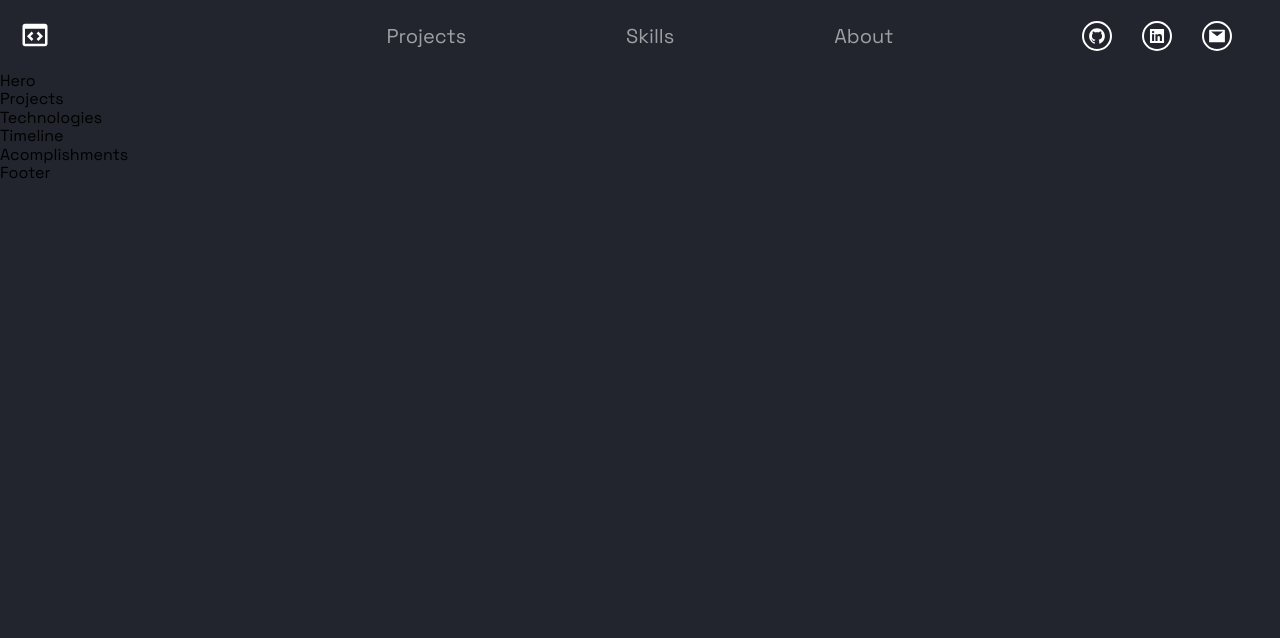
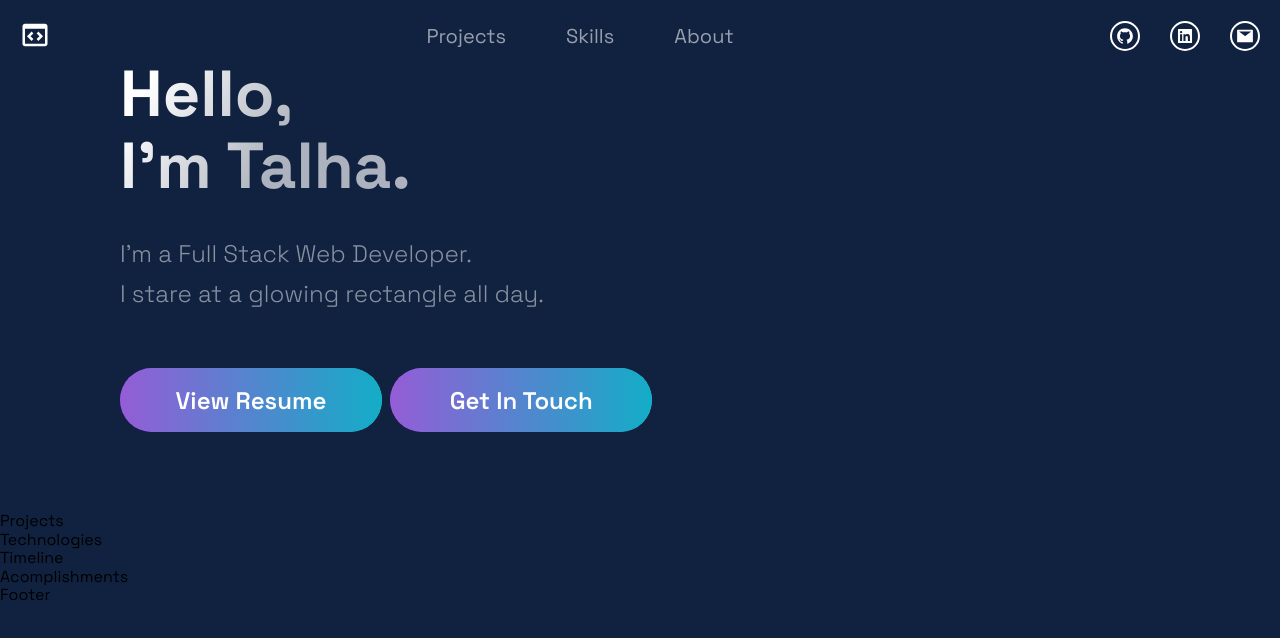
Before and after one commit to tlhysf/portfolio-nextjs, a Next.js app: page / in a window 1280 px wide. Shown: the top 638 px of the page. Built offline with nearby package versions, Linux system fonts and the light colour scheme.

Commit message:
onscroll effect in navbar

```diff
--- a/src/components/Header/Header.js
+++ b/src/components/Header/Header.js
@@ -7,11 +7,18 @@ import { BiCodeBlock } from "react-icons/bi";
 import SocialLinks from "./SocialLinks";
 import NavLinks from "./NavLinks";
 
-import { Container, LogoWrapper, Logo, SidebarOpenButton } from "./Styles";
+import {
+  Container,
+  Paper,
+  LogoWrapper,
+  Logo,
+  SidebarOpenButton,
+} from "./Styles";
 
 const Header = (props) => {
   return (
     <Container {...props}>
+      <Paper {...props}>
         <LogoWrapper>
           <Link href="/">
             <Logo>
@@ -24,6 +31,7 @@ const Header = (props) => {
         <SidebarOpenButton onClick={props.toggleSidebar}>
           <IoIosMenu />
         </SidebarOpenButton>
+      </Paper>
     </Container>
   );
 };
--- a/src/components/Header/Styles.js
+++ b/src/components/Header/Styles.js
@@ -4,14 +4,20 @@ const button = (props) => props.theme.colors.button;
 const navLink = (props) => props.theme.colors.navLink;
 const logo = (props) => props.theme.colors.logo;
 const bg = (props) => props.theme.colors.bg;
+const zIndex = (props) => props.theme.zIndexes;
 
 export const Container = styled.div`
+  position: fixed;
+  top: 0;
+  left: 0;
+  z-index: ${(props) => zIndex(props).navbar};
+  width: 100%;
   display: flex;
   align-content: center;
-  justify-items: space-between;
-  padding: 2rem;
+  justify-items: center;
+  transition: 0.3s ease;
+
   transform: translateY(-100%);
-  transition: 0.3s ease;
   transition-delay: 0s;
   @media ${(props) => props.openSidebar} {
     transform: translateY(0%);
@@ -19,11 +25,31 @@ export const Container = styled.div`
   }
 `;
 
+const boxShadow =
+  "rgba(0, 0, 0, 0.19) 0px 10px 20px, rgba(0, 0, 0, 0.23) 0px 6px 6px";
+
+export const Paper = styled.div`
+  width: 100%;
+  display: flex;
+  align-content: center;
+  justify-items: space-between;
+  padding: 2rem;
+  transition: 0.6s ease;
+  @media ${(props) => props.scroll.y <= 0} {
+    background-color: ${(props) => bg(props).secondary};
+    box-shadow: ${boxShadow};
+    -moz-box-shadow: ${boxShadow};
+    -webkit-box-shadow: ${boxShadow};
+  }
+`;
+
 export const LogoWrapper = styled.div`
-  flex: 1;
   display: flex;
   align-content: center;
   justify-items: center;
+  @media ${(props) => props.theme.breakpoints.sm} {
+    flex: 1;
+  }
 `;
 
 export const Logo = styled.a`
@@ -43,29 +69,27 @@ export const Logo = styled.a`
 `;
 
 export const NavLinksWrapper = styled.div`
-  flex: 4;
+  flex: 1;
   display: flex;
-  justify-content: space-evenly;
+  justify-content: center;
   flex-direction: row;
+  column-gap: 6rem;
   @media ${(props) => props.theme.breakpoints.sm} {
     display: ${(props) => (props.desktop ? "none" : "flex")};
     flex-direction: column;
     row-gap: 2rem;
     justify-content: center;
-    flex: 2;
   }
   @media ${(props) => props.desktop} {
     flex-direction: column;
     row-gap: 2rem;
     justify-content: center;
-    flex: 2;
   }
 `;
 
 export const SocialLinksWrapper = styled.div`
-  flex: 1;
   display: flex;
-  justify-content: center;
+  justify-content: space-between;
   align-items: center;
   flex-direction: row;
   column-gap: 3rem;
@@ -162,6 +186,7 @@ export const SidebarOpenButton = styled.div`
 
 export const SidebarContainer = styled.div`
   position: fixed;
+  z-index: ${(props) => zIndex(props).drawer};
   height: 100vh;
   width: 100vw;
   left: 0;
@@ -190,7 +215,6 @@ export const SidebarCloseButton = styled.div`
   background-color: ${(props) => button(props).secondary.main.bg};
   font-size: 3rem;
   height: 6rem;
-  flex: 1;
   &:hover {
     color: ${(props) => button(props).secondary.hover.color};
     background-color: ${(props) => button(props).secondary.hover.bg};
--- a/src/components/Hero/Hero.js
+++ b/src/components/Hero/Hero.js
@@ -1,12 +1,34 @@
-import React from 'react';
+import React from "react";
 
-import { Section, SectionText, SectionTitle } from '../../styles/GlobalComponents';
-import Button from '../../styles/GlobalComponents/Button';
-import { LeftSection } from './HeroStyles';
+import {
+  Section,
+  SectionText,
+  SectionTitle,
+} from "../../styles/GlobalComponents";
+import Button from "../../styles/GlobalComponents/Button";
+import { LeftSection } from "./HeroStyles";
 
 const Hero = (props) => (
   <div>
-    Hero
+    <Section row nopadding>
+      <LeftSection>
+        <SectionTitle main center>
+          Hello,
+          <br />
+          I'm Talha.
+        </SectionTitle>
+        <SectionText>
+          I'm a Full Stack Web Developer.
+          <br />I stare at a glowing rectangle all day.
+        </SectionText>
+        <br />
+        <Section row nopadding>
+          <Button>View Resume</Button>
+          &nbsp;&nbsp;
+          <Button>Get In Touch</Button>
+        </Section>
+      </LeftSection>
+    </Section>
   </div>
 );
 
--- a/src/layout/Layout.js
+++ b/src/layout/Layout.js
@@ -6,7 +6,7 @@ import Sidebar from "../components/Header/Sidebar";
 
 import { Container } from "./LayoutStyles";
 
-export const Layout = ({ children }) => {
+export const Layout = ({ children, scroll }) => {
   const [openSidebar, setOpenSidebar] = useState(false);
 
   const toggleSidebar = () => {
@@ -18,7 +18,7 @@ export const Layout = ({ children }) => {
   return (
     <Container>
       <Sidebar {...{ toggleSidebar, openSidebar }} />
-      <Header {...{ toggleSidebar, openSidebar }} />
+      <Header {...{ toggleSidebar, openSidebar, scroll }} />
       <main>{children}</main>
       <Footer />
     </Container>
--- a/src/pages/index.js
+++ b/src/pages/index.js
@@ -1,3 +1,5 @@
+import React, { useState, useEffect } from "react";
+
 import Acomplishments from "../components/Acomplishments/Acomplishments";
 import BgAnimation from "../components/BackgrooundAnimation/BackgroundAnimation";
 import Hero from "../components/Hero/Hero";
@@ -8,8 +10,18 @@ import { Layout } from "../layout/Layout";
 import { Section } from "../styles/GlobalComponents";
 
 const Home = () => {
+  // state to keep track of how many px scrolled
+  const [scroll, setScroll] = useState({ x: 0, y: 0 });
+
+  // set up listener on window to update scroll state on scroll
+  useEffect(() => {
+    const handleScroll = () =>
+      setScroll({ x: window.scrollX, y: window.scrollY });
+    window.addEventListener("scroll", handleScroll);
+  }, []);
+
   return (
-    <Layout>
+    <Layout scroll={scroll}>
       {/* <Section grid> */}
       <Hero />
       {/* <BgAnimation /> */}
--- a/src/styles/GlobalComponents/index.js
+++ b/src/styles/GlobalComponents/index.js
@@ -1,9 +1,9 @@
-import styled from 'styled-components'
+import styled from "styled-components";
 
 export const Section = styled.section`
-  display: ${(props) => props.grid ? "grid" : "flex" };
-  flex-direction: ${(props) => props.row ? "row" : "column" };
-  padding: ${(props) => props.nopadding ? "0" : "32px 48px 0" } ;
+  display: ${(props) => (props.grid ? "grid" : "flex")};
+  flex-direction: ${(props) => (props.row ? "row" : "column")};
+  padding: ${(props) => (props.nopadding ? "0" : "32px 48px 0")};
   margin: 0 auto;
   max-width: 1040px;
   box-sizing: content-box;
@@ -17,42 +17,46 @@ export const Section = styled.section`
   }
 
   @media ${(props) => props.theme.breakpoints.sm} {
-    padding: ${(props) => props.nopadding ? "0" : "16px 16px 0" } ;
+    padding: ${(props) => (props.nopadding ? "0" : "16px 16px 0")};
 
     width: calc(100vw - 32px);
     flex-direction: column;
   }
-`
+`;
 
 export const SectionTitle = styled.h2`
   font-weight: 800;
-  font-size: ${(props) => props.main ? '65px' : '56px'};
-  line-height: ${(props) => props.main ? '72px' : '56px'};
+  font-size: ${(props) => (props.main ? "65px" : "56px")};
+  line-height: ${(props) => (props.main ? "72px" : "56px")};
   width: max-content;
   max-width: 100%;
-  background: linear-gradient(121.57deg, #FFFFFF 18.77%, rgba(255, 255, 255, 0.66) 60.15%);
+  background: linear-gradient(
+    121.57deg,
+    #ffffff 18.77%,
+    rgba(255, 255, 255, 0.66) 60.15%
+  );
   -webkit-background-clip: text;
   -webkit-text-fill-color: transparent;
   margin-bottom: 16px;
-  padding: ${(props) => props.main ? '58px 0 16px' : '0'};
+  padding: ${(props) => (props.main ? "58px 0 16px" : "0")};
 
-  @media ${props => props.theme.breakpoints.md}{
-    font-size: ${(props) => props.main ? '56px' : '48px'};
-    line-height: ${(props) => props.main ? '56px' : '48px'};
+  @media ${(props) => props.theme.breakpoints.md} {
+    font-size: ${(props) => (props.main ? "56px" : "48px")};
+    line-height: ${(props) => (props.main ? "56px" : "48px")};
     margin-bottom: 12px;
-    padding: ${(props) => props.main ? '40px 0 12px' : '0'};
+    padding: ${(props) => (props.main ? "40px 0 12px" : "0")};
   }
 
-  @media ${props => props.theme.breakpoints.sm}{
+  @media ${(props) => props.theme.breakpoints.sm} {
     font-size: 32px;
     line-height: 40px;
-    font-size: ${(props) => props.main ? '28px' : '32px'};
-    line-height: ${(props) => props.main ? '32px' : '40px'};
+    font-size: ${(props) => (props.main ? "28px" : "32px")};
+    line-height: ${(props) => (props.main ? "32px" : "40px")};
     margin-bottom: 8px;
-    padding: ${(props) => props.main ? '16px 0 8px' : '0'};
+    padding: ${(props) => (props.main ? "16px 0 8px" : "0")};
     max-width: 100%;
   }
-`
+`;
 
 export const SectionText = styled.p`
   max-width: 800px;
@@ -74,19 +78,19 @@ export const SectionText = styled.p`
     line-height: 24px;
     padding-bottom: 16px;
   }
-`
+`;
 
 export const SectionDivider = styled.div`
-
   width: 64px;
   height: 6px;
   border-radius: 10px;
   background-color: #fff;
-  background: ${(props) => props.colorAlt ?
-    'linear-gradient(270deg, #F46737 0%, #945DD6 100%)' :
-    'linear-gradient(270deg, #13ADC7 0%, #945DD6 100%)'};
+  background: ${(props) =>
+    props.colorAlt
+      ? "linear-gradient(270deg, #F46737 0%, #945DD6 100%)"
+      : "linear-gradient(270deg, #13ADC7 0%, #945DD6 100%)"};
 
-    margin: ${(props) => props.divider ? "4rem 0" : "" };
+  margin: ${(props) => (props.divider ? "4rem 0" : "")};
 
   @media ${(props) => props.theme.breakpoints.md} {
     width: 48px;
@@ -97,7 +101,7 @@ export const SectionDivider = styled.div`
     width: 32px;
     height: 2px;
   }
-`
+`;
 export const SectionSubText = styled.p`
   max-width: 800px;
   font-weight: 300;
@@ -105,7 +109,7 @@ export const SectionSubText = styled.p`
   line-height: 32px;
   color: rgba(255, 255, 255, 0.75);
 
-@media ${(props) => props.theme.breakpoints.md} {
+  @media ${(props) => props.theme.breakpoints.md} {
     max-width: 672px;
     font-size: 16px;
     line-height: 25px;
@@ -115,9 +119,9 @@ export const SectionSubText = styled.p`
     font-size: 14px;
     line-height: 22px;
   }
-`
+`;
 export const SecondaryBtn = styled.button`
-  color: #FFF;
+  color: #fff;
   background: none;
   border: 1px solid rgba(255, 255, 255, 0.33);
   box-sizing: border-box;
@@ -144,10 +148,11 @@ export const SecondaryBtn = styled.button`
   &:active {
     background: #e0e4eb;
     border: 1px solid #304169;
-    box-shadow: inset 0px 2px 1px rgba(46, 49, 55, 0.15), inset 0px 0px 4px rgba(20, 20, 55, 0.3);
+    box-shadow: inset 0px 2px 1px rgba(46, 49, 55, 0.15),
+      inset 0px 0px 4px rgba(20, 20, 55, 0.3);
   }
 
-  @media ${(props) => props.theme.breakpoints.md}{
+  @media ${(props) => props.theme.breakpoints.md} {
     margin-top: 24px;
     margin-bottom: 64px;
     padding: 16px 24px;
@@ -164,40 +169,43 @@ export const SecondaryBtn = styled.button`
     font-size: 14px;
     line-height: 16px;
   }
-`
+`;
 
 export const ButtonBack = styled.div`
-  width: ${({ alt }) => alt ? '150px' : '262px'};
-  height: ${({ alt }) => alt ? '52px' : '64px'};
+  width: ${({ alt }) => (alt ? "150px" : "262px")};
+  height: ${({ alt }) => (alt ? "52px" : "64px")};
   border-radius: 50px;
-  font-size: ${({ alt }) => alt ? '20px' : '24px'};
+  font-size: ${({ alt }) => (alt ? "20px" : "24px")};
   font-weight: 600;
   display: flex;
   align-items: center;
   justify-content: center;
-  margin: ${({ alt, form }) => (alt || form) ? '0' : '0 0 80px'};
+  margin: ${({ alt, form }) => (alt || form ? "0" : "0 0 80px")};
   color: #fff;
-  background: ${({ alt }) => alt ? 'linear-gradient(270deg, #ff622e 0%, #B133FF 100%)' : 'linear-gradient(270deg, #00DBD8 0%, #B133FF 100%)'};
+  background: ${({ alt }) =>
+    alt
+      ? "linear-gradient(270deg, #ff622e 0%, #B133FF 100%)"
+      : "linear-gradient(270deg, #00DBD8 0%, #B133FF 100%)"};
   cursor: pointer;
   transition: 0.5s ease;
   position: relative;
   overflow: hidden;
-  opacity: ${({ disabled }) => disabled ? '.5' : '1'};
+  opacity: ${({ disabled }) => (disabled ? ".5" : "1")};
 
   @media ${(props) => props.theme.breakpoints.md} {
-    width: ${({ alt }) => alt ? '150px' : '184px'};
-    height: ${({ alt }) => alt ? '52px' : '48px'};
-    font-size: ${({ alt }) => alt ? '20px' : '16px'};
-    margin-bottom: ${({ alt }) => alt ? '0' : '64px'};
+    width: ${({ alt }) => (alt ? "150px" : "184px")};
+    height: ${({ alt }) => (alt ? "52px" : "48px")};
+    font-size: ${({ alt }) => (alt ? "20px" : "16px")};
+    margin-bottom: ${({ alt }) => (alt ? "0" : "64px")};
   }
 
   @media ${(props) => props.theme.breakpoints.sm} {
     width: 100%;
     height: 32px;
     font-size: 14px;
-    margin-bottom: ${({ alt }) => alt ? '0' : '32px'};
+    margin-bottom: ${({ alt }) => (alt ? "0" : "32px")};
   }
-`
+`;
 
 export const ButtonFront = styled.button`
   border: none;
@@ -209,15 +217,21 @@ export const ButtonFront = styled.button`
   left: 0;
   width: 100%;
   height: 100%;
-  background: ${({ alt }) => alt ? 'linear-gradient(270deg, #F46737 0%, #945DD6 100%)' : 'linear-gradient(270deg, #13ADC7 0%, #945DD6 100%)'};
-  opacity: ${({ disabled }) => disabled ? '.5' : '1'};
-  transition: .4s ease;
-  font-size: ${({ alt }) => alt ? '20px' : '24px'};
+  background: ${({ alt }) =>
+    alt
+      ? "linear-gradient(270deg, #F46737 0%, #945DD6 100%)"
+      : "linear-gradient(270deg, #13ADC7 0%, #945DD6 100%)"};
+  opacity: ${({ disabled }) => (disabled ? ".5" : "1")};
+  transition: 0.4s ease;
+  font-size: ${({ alt }) => (alt ? "20px" : "24px")};
   font-weight: 600;
   align-items: center;
   justify-content: center;
   cursor: pointer;
-  box-shadow: ${({ disabled }) => disabled ? 'inset 0px 2px 1px rgba(46, 49, 55, 0.15), inset 0px 0px 4px rgba(20, 20, 55, 0.3)' : 'none'};
+  box-shadow: ${({ disabled }) =>
+    disabled
+      ? "inset 0px 2px 1px rgba(46, 49, 55, 0.15), inset 0px 0px 4px rgba(20, 20, 55, 0.3)"
+      : "none"};
 
   &:hover {
     opacity: 0;
@@ -227,26 +241,28 @@ export const ButtonFront = styled.button`
   }
   &:active {
     opacity: 1;
-    box-shadow: inset 0px 2px 1px rgba(46, 49, 55, 0.15), inset 0px 0px 4px rgba(20, 20, 55, 0.3);
+    box-shadow: inset 0px 2px 1px rgba(46, 49, 55, 0.15),
+      inset 0px 0px 4px rgba(20, 20, 55, 0.3);
   }
 
-  &:disabled{
-    background: linear-gradient(270deg, #00DBD8 0%, #B133FF 100%);
+  &:disabled {
+    background: linear-gradient(270deg, #00dbd8 0%, #b133ff 100%);
     opacity: 0.5;
-    box-shadow: inset 0px 2px 1px rgba(46, 49, 55, 0.15), inset 0px 0px 4px rgba(20, 20, 55, 0.3);
+    box-shadow: inset 0px 2px 1px rgba(46, 49, 55, 0.15),
+      inset 0px 0px 4px rgba(20, 20, 55, 0.3);
   }
 
   @media ${(props) => props.theme.breakpoints.md} {
-    font-size: ${({ alt }) => alt ? '20px' : '16px'};
+    font-size: ${({ alt }) => (alt ? "20px" : "16px")};
   }
 
   @media ${(props) => props.theme.breakpoints.sm} {
     font-size: 14px;
   }
-`
+`;
 
 export const LinkContainer = styled.div`
-  margin-left: ${({ large }) => large ? '24px' : '16px'};
+  margin-left: ${({ large }) => (large ? "24px" : "16px")};
   transition: 0.3s ease;
   justify-content: center;
   border-radius: 50px;
@@ -259,23 +275,22 @@ export const LinkContainer = styled.div`
   }
 
   @media ${(props) => props.theme.breakpoints.md} {
-    margin-left: ${({ large }) => large ? '16px' : '8px'};
-
+    margin-left: ${({ large }) => (large ? "16px" : "8px")};
   }
   @media ${(props) => props.theme.breakpoints.sm} {
-    margin-left: ${({ large }) => large ? '0' : '8px'};
+    margin-left: ${({ large }) => (large ? "0" : "8px")};
   }
-`
+`;
 
 export const LinkIconImg = styled.div`
   display: flex;
-  height: ${({ large }) => large ? '32px' : '24px'};
+  height: ${({ large }) => (large ? "32px" : "24px")};
 
   @media ${(props) => props.theme.breakpoints.md} {
-    height: ${({ nav }) => nav ? '16px' : '24px'};
+    height: ${({ nav }) => (nav ? "16px" : "24px")};
   }
 
   @media ${(props) => props.theme.breakpoints.sm} {
-    height: ${({ large }) => large ? '32px' : '16px'};
+    height: ${({ large }) => (large ? "32px" : "16px")};
   }
-`
+`;
--- a/src/themes/default.js
+++ b/src/themes/default.js
@@ -7,14 +7,14 @@ export default {
   // Colors for layout
   colors: {
     primary1: "andy haynes(204,23.8%,95.9%)",
-    background1: "#22252e",
+    background1: "#112240",
     accent1: "hsl(34.9,98.6%,72.9%)",
     button: "hsl(205.1,100%,36.1%)",
     background2: "hsl(232.7,27.3%,23.7%)",
 
     bg: {
-      primary: "#22252e",
-      secondary: "#222540",
+      primary: "#112240",
+      secondary: "#0A192F",
     },
 
     logo: {
@@ -71,4 +71,9 @@ export default {
     lg: "screen and (max-width: 1024px)",
     xl: "screen and (max-width: 1280px)",
   },
+
+  zIndexes: {
+    navbar: "10",
+    drawer: "11",
+  },
 };
```
Also changed, not shown: 1 other file (tests, documents, lock files or other folders). Lines whose indentation alone changed are shown as unchanged.
